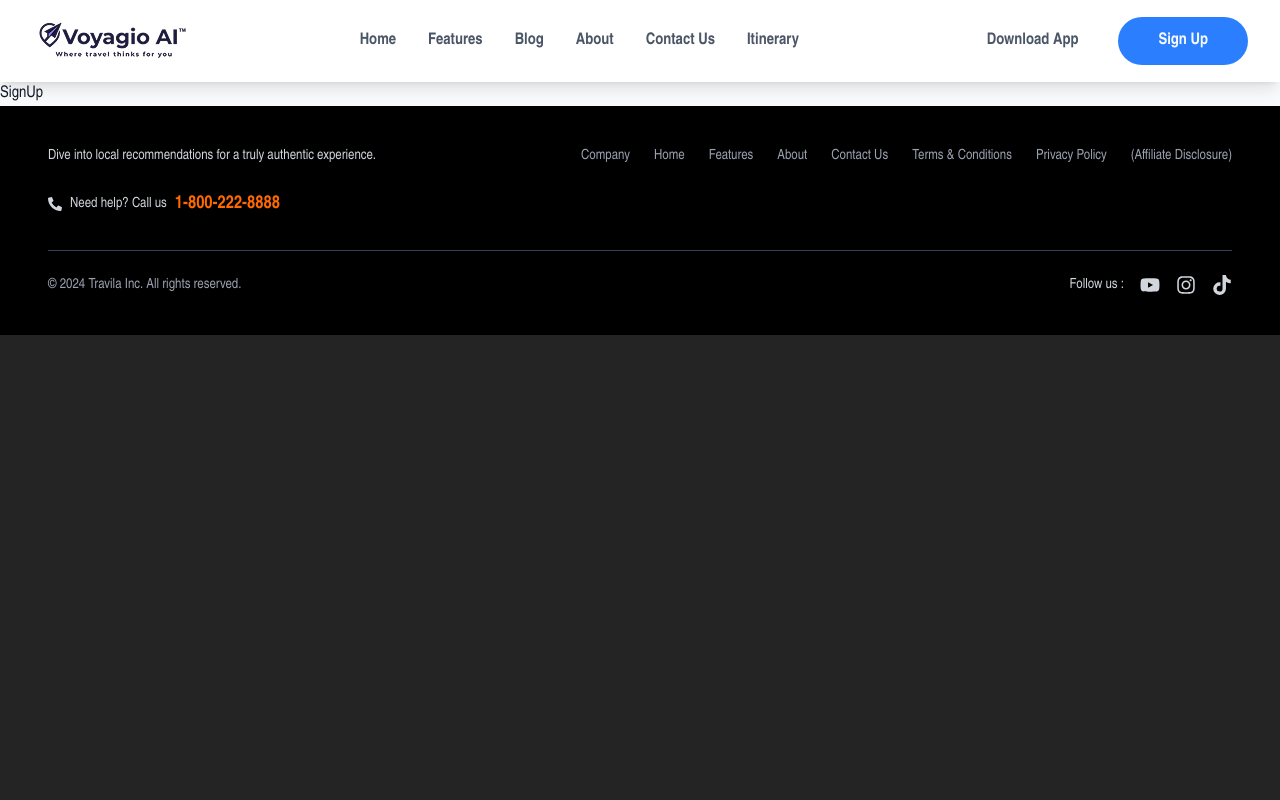
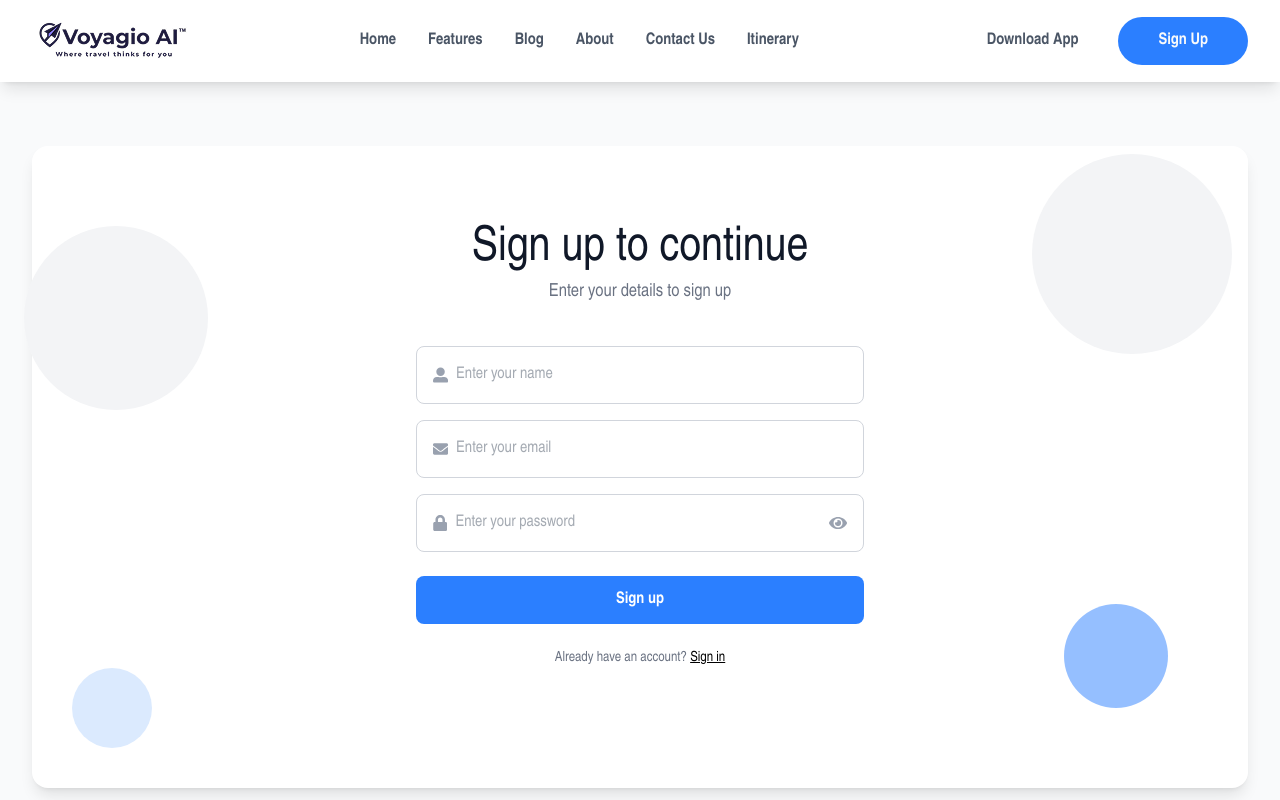
Before and after one commit to voyagio34/voyagio, a React (Vite) app: page /signup in a window 1280 px wide. Shown: the top 800 px of the page. Built offline with nearby package versions, Linux system fonts and the light colour scheme.

Commit message:
Auth page done

```diff
--- a/src/pages/Signin.jsx
+++ b/src/pages/Signin.jsx
@@ -1,10 +1,68 @@
-import React from 'react'
+import React, { useState } from 'react'
+import { FaEnvelope, FaEye, FaLock } from 'react-icons/fa';
+import { Link } from 'react-router-dom';
 
 const SignIn = () => {
+  const [showPass, setShowPass] = useState(false);
   return (
-    <div>
-      SignIn
-    </div>
+    <section className="relative min-h-screen px-4 py-16 sm:px-6 lg:px-8 w-full">
+      <div className="relative max-w-7xl mx-auto bg-white rounded-2xl shadow-lg sm:px-10 px-6  py-20 w-full text-center">
+        {/* Decorative Circles */}
+        <div className="absolute sm:block hidden top-20 -left-2 w-46 h-46 bg-gray-100 rounded-full z-0" />
+        <div className="absolute top-2 sm:right-4  w-50 h-50 bg-gray-100 rounded-full z-0" />
+        <div className="absolute sm:block hidden bottom-20 right-20 w-26 h-26 bg-blue-500/50 rounded-full z-0" />
+        <div className="absolute bottom-10 sm:left-10 right-10 w-20 h-20 bg-blue-100 rounded-full z-0" />
+
+        {/* Content */}
+        <div className="relative z-10 mb-10 max-w-lg mx-auto">
+          <h2 className="sm:text-5xl text-4xl font-medium text-gray-900 mb-1">Welcome back!</h2>
+          <p className="text-gray-500 mb-8 text-lg font-light ">Enter your details to sign in</p>
+
+          <form className="space-y-4 mt-20 max-w-md mx-auto">
+
+
+
+            {/* Email  */}
+            <div className="flex items-center border border-gray-300 rounded-lg px-4 py-3">
+              <FaEnvelope className="w-4 h-4 text-gray-400 mr-2" />
+              <input
+                type="email"
+                placeholder="Enter your email"
+                className="w-full bg-transparent h-8 outline-none text-gray-600"
+              />
+            </div>
+
+            {/* Password */}
+            <div className="flex items-center border border-gray-300 rounded-lg px-4 py-3">
+              <FaLock className="w-4 h-4 text-gray-400 mr-2" />
+              <input
+                type={showPass ? 'text' : 'password'}
+                placeholder="Enter your password"
+                className="w-full bg-transparent h-8 outline-none text-gray-600"
+              />
+              <FaEye className="w-5 h-5 cursor-pointer text-gray-400" onClick={() => setShowPass(!showPass)} />
+            </div>
+
+            {/* Submit */}
+            <button
+              type="submit"
+              className="w-full mt-10 bg-blue-500 text-white py-3 rounded-lg hover:bg-blue-600 transition-all cursor-pointer font-semibold"
+            >
+              Sign in
+            </button>
+          </form>
+
+          {/* Footer Link */}
+          <p className="mt-6 text-sm text-gray-500">
+            Don't have an account?{' '}
+            <Link to="/signup" className="text-black font-medium underline cursor-pointer">
+              Sign up
+            </Link>
+          </p>
+        </div>
+      </div>
+    </section>
+
   )
 }
 
--- a/src/pages/Signup.jsx
+++ b/src/pages/Signup.jsx
@@ -1,10 +1,76 @@
-import React from 'react'
+
+import { useState } from 'react'
+import { FaEnvelope, FaEye, FaLock, FaUser, FaUserAlt } from 'react-icons/fa'
+import { FaLetterboxd } from 'react-icons/fa6'
+import { Link } from 'react-router-dom'
 
 const SignUp = () => {
+  const [showPass, setShowPass] = useState(false);
   return (
-    <div>
-      SignUp
-    </div>
+    <section className="relative min-h-screen px-4 py-16 sm:px-6 lg:px-8 w-full">
+      <div className="relative max-w-7xl mx-auto bg-white rounded-2xl shadow-lg sm:px-10 px-6 h-full py-20 w-full text-center">
+        {/* Decorative Circles */}
+        <div className="absolute sm:block hidden top-20 -left-2 w-46 h-46 bg-gray-100 rounded-full z-0" />
+        <div className="absolute top-2 right-4 w-50 h-50 bg-gray-100 rounded-full z-0" />
+        <div className="absolute sm:block hidden bottom-20 right-20 w-26 h-26 bg-blue-500/50 rounded-full z-0" />
+        <div className="absolute bottom-10 left-10 w-20 h-20 bg-blue-100 rounded-full z-0" />
+
+        {/* Content */}
+        <div className="relative z-10 mb-10 max-w-lg mx-auto">
+          <h2 className="sm:text-5xl text-4xl font-medium text-gray-900 mb-1">Sign up to continue</h2>
+          <p className="text-gray-500 mb-8 text-lg font-light ">Enter your details to sign up</p>
+
+          <form className="space-y-4 mt-10 max-w-md mx-auto">
+            <div className="flex items-center border border-gray-300 rounded-lg px-4 py-3">
+              <FaUserAlt className="w-4 h-4 text-gray-400 mr-2" />
+              <input
+                type="text"
+                placeholder='Enter your name'
+                className='w-full bg-transparent h-8 outline-none text-gray-600'
+              />
+            </div>
+
+            {/* Email  */}
+            <div className="flex items-center border border-gray-300 rounded-lg px-4 py-3">
+              <FaEnvelope className="w-4 h-4 text-gray-400 mr-2" />
+              <input
+                type="email"
+                placeholder="Enter your email"
+                className="w-full bg-transparent h-8 outline-none text-gray-600"
+              />
+            </div>
+
+            {/* Password */}
+            <div className="flex items-center border border-gray-300 rounded-lg px-4 py-3">
+              <FaLock className="w-4 h-4 text-gray-400 mr-2" />
+              <input
+                type={showPass ? 'text' : 'password'}
+                placeholder="Enter your password"
+                className="w-full bg-transparent h-8 outline-none text-gray-600"
+              />
+              <FaEye className="w-5 h-5 cursor-pointer text-gray-400" onClick={() => setShowPass(!showPass)} />
+            </div>
+
+            {/* Submit */}
+            <button
+              type="submit"
+              className="w-full mt-2 bg-blue-500 text-white py-3 rounded-lg hover:bg-blue-600 transition-all cursor-pointer font-semibold"
+            >
+              Sign up
+            </button>
+          </form>
+
+          {/* Footer Link */}
+          <p className="mt-6 text-sm text-gray-500">
+            Already have an account?{' '}
+            <Link to="/signin" className="text-black font-medium underline cursor-pointer">
+              Sign in
+            </Link>
+          </p>
+        </div>
+      </div>
+    </section>
+
   )
 }
 
```
